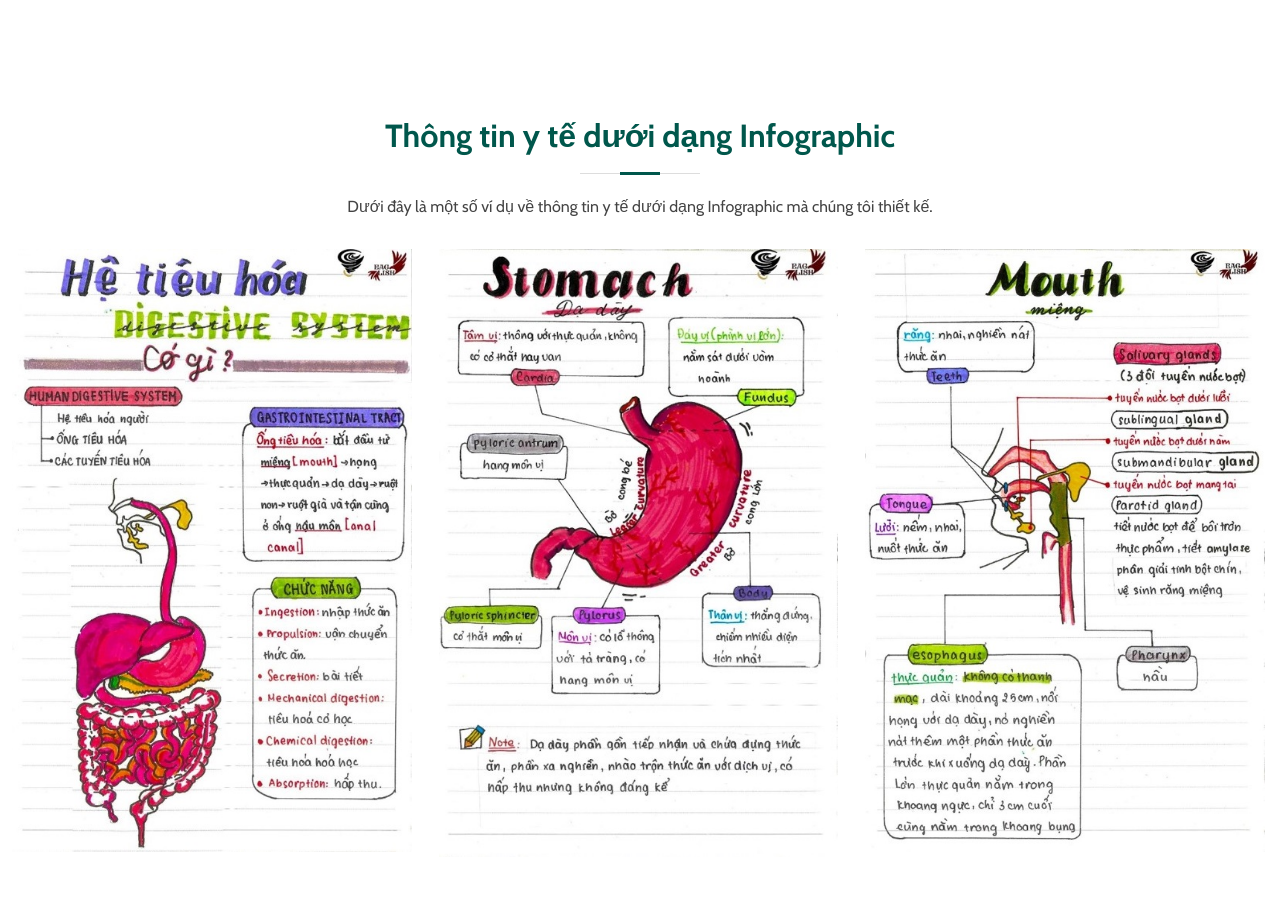
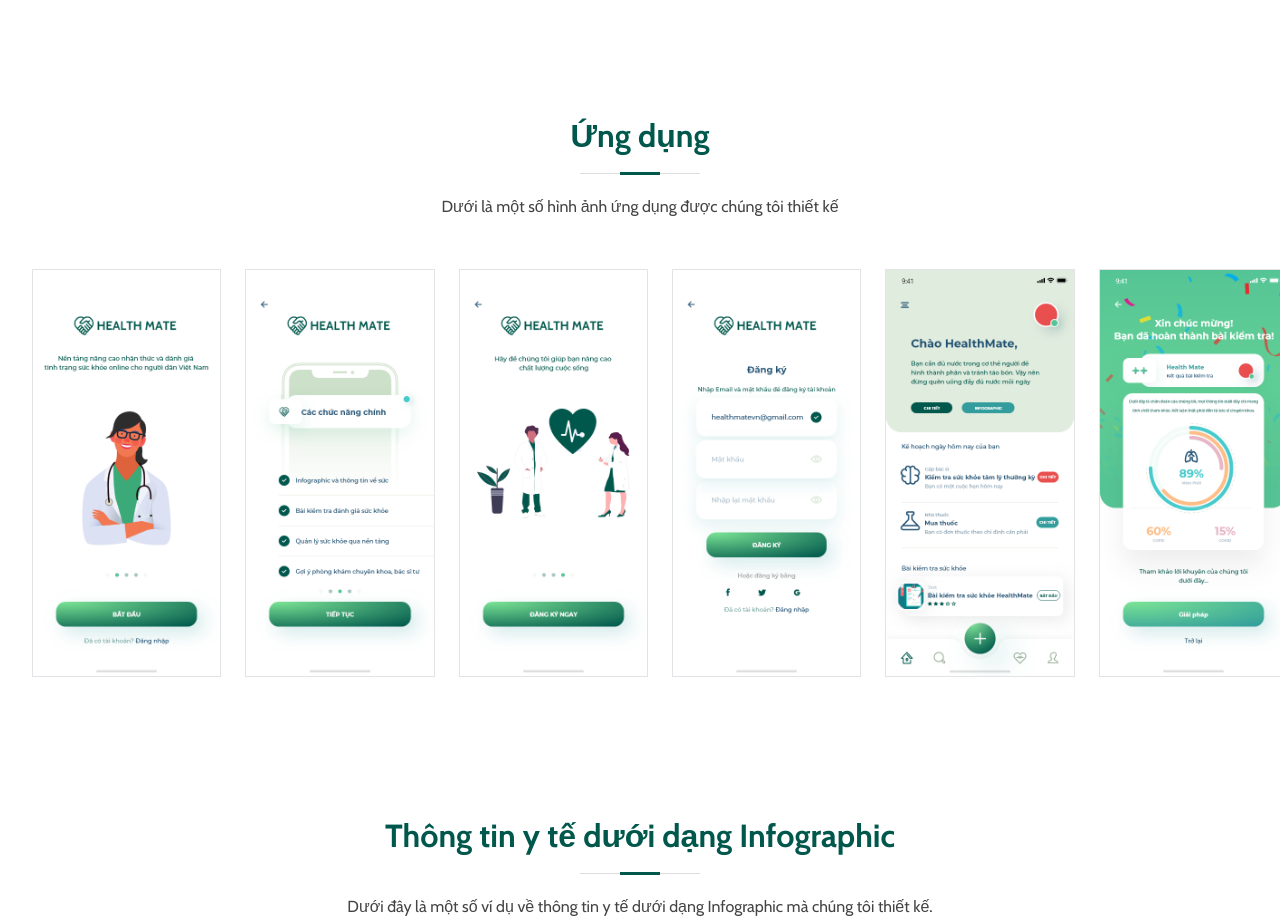
Before and after one commit to hoangvictor/HealthMate, a plain HTML site: page index.html in a window 1280 px wide. Shown: the part 3222-4144 px from the top of the page. Drawn offline with nearby package versions, Linux system fonts and the light colour scheme.

Commit message:
Add app images

```diff
--- a/assets/css/style.css
+++ b/assets/css/style.css
@@ -1066,6 +1066,18 @@ section {
 }
 
 /*--------------------------------------------------------------
+# App
+--------------------------------------------------------------*/
+.app .gallery {
+  margin-bottom: 15px;
+}
+
+.app img {
+  border: 1px solid #e1e3e6;
+  margin: 20px;
+}
+
+/*--------------------------------------------------------------
 # team
 --------------------------------------------------------------*/
 .team {
--- a/index.html
+++ b/index.html
@@ -350,6 +350,62 @@
 
       </div>
     </section><!-- End Departments Section -->
+
+    <!-- App Section -->
+    <section id="app" class="app">
+      <div class="container-fluid">
+
+        <div class="section-title">
+          <h2>Ứng dụng</h2>
+          <p>Dưới là một số hình ảnh ứng dụng được chúng tôi thiết kế</p>
+
+        </div>
+
+        <div class="row" class = "gallery">
+          <div class="col-lg-2 col-sm-6">
+            <div class="gallery-item">
+              <img src="assets/img/app/1.png" alt="" class="img-fluid">
+            </div>
+          </div>
+
+          <div class="col-lg-2 col-sm-6">
+            <div class="gallery-item">
+              <img src="assets/img/app/2.png" alt="" class="img-fluid">
+            </div>
+          </div>
+
+
+          <div class="col-lg-2 col-sm-6">
+            <div class="gallery-item">
+              <img src="assets/img/app/3.png" alt="" class="img-fluid">
+            </div>
+          </div>
+
+          <div class="col-lg-2 col-sm-6">
+            <div class="gallery-item">
+              <img src="assets/img/app/4.png" alt="" class="img-fluid">
+            </div>
+          </div>
+
+          <div class="col-lg-2 col-sm-6">
+            <div class="gallery-item">
+              <img src="assets/img/app/6.png" alt="" class="img-fluid">
+            </div>
+          </div>
+
+
+          <div class="col-lg-2 col-sm-6">
+            <div class="gallery-item">
+              <img src="assets/img/app/7.png" alt="" class="img-fluid">
+            </div>
+          </div>
+
+        </div>
+
+
+
+    </section>
+    <!-- End App Section -->
 
     <!-- ======= Gallery Section ======= -->
     <section id="gallery" class="gallery">
```
Also changed, not shown: assets/img/app/1.png (added), assets/img/app/2.png (added), assets/img/app/3.png (added), assets/img/app/4.png (added), assets/img/app/5.png (added), assets/img/app/6.png (added), assets/img/app/7.png (added), assets/img/app/8.png (added), assets/img/gallery/covid.jpg (added).
